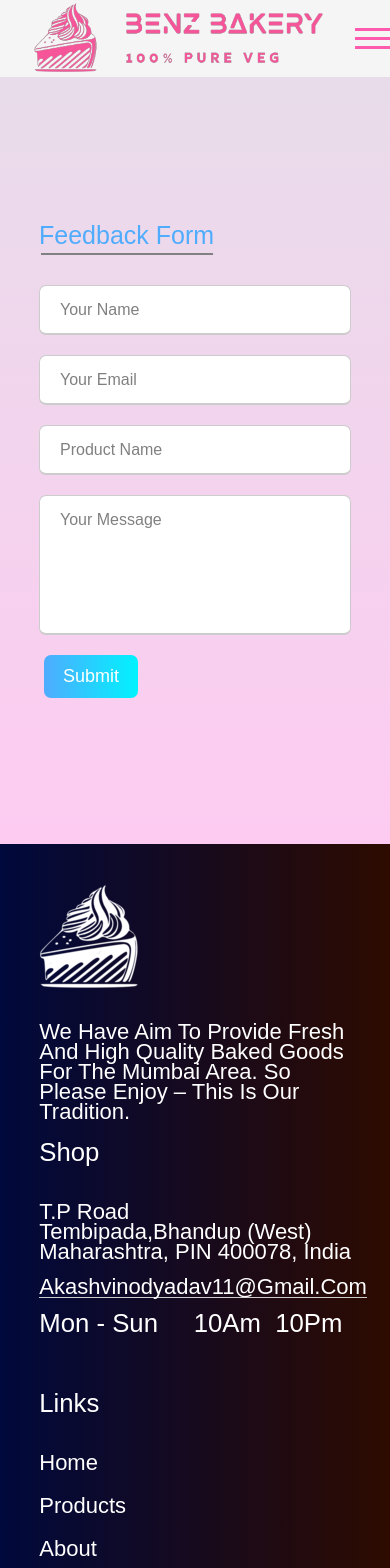
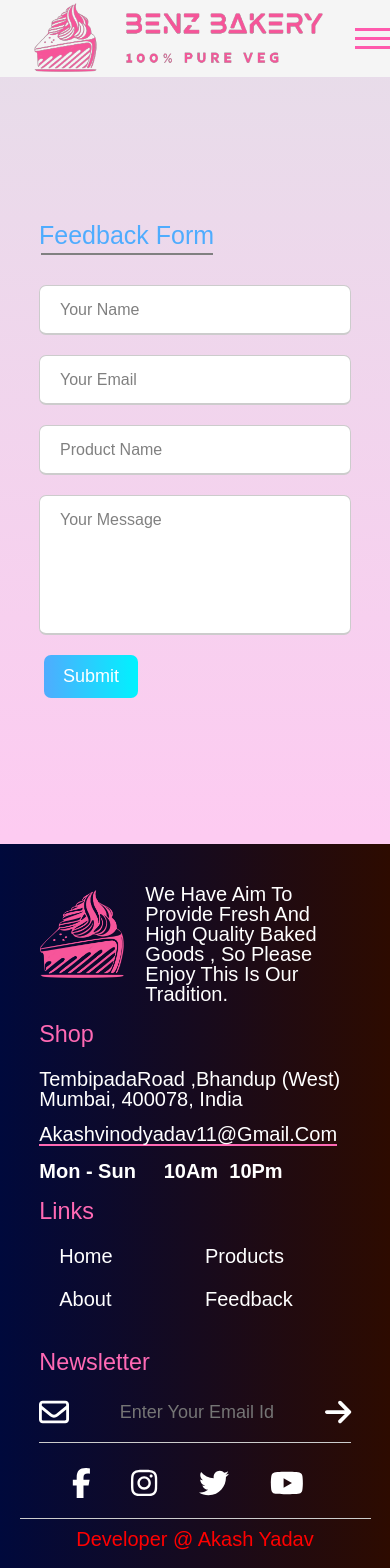
Before and after one commit to akashyadav2000/benzbakery-web-app, a React (Vite) app: page /benzbakery-web-app/Feedback in a window 390 px wide. Shown: the top 1568 px of the page. Built offline with nearby package versions, Linux system fonts and the light colour scheme; a web font is replaced by a local one.

Commit message:
Footer: fix all thing

```diff
--- a/src/components/Footer/Footer.css
+++ b/src/components/Footer/Footer.css
@@ -33,15 +33,16 @@ footer {
 
 
   .foot-col .f-logo {
-      /* width: 6rem;
+      width: 6rem;
   height: 6rem;
   object-fit: cover;
-  object-position: 2px; */
-      margin-bottom: 30px;
+  margin-bottom: 20px;
+  margin-right: 20px;
   }
 
   .foot-col h3 {
-      font-weight: 400;
+    color: hotpink;
+      font-weight: 500;
       width: fit-content;
       margin-bottom: 40px;
       position: relative;
@@ -49,7 +50,7 @@ footer {
 
 .email-id {
   width: fit-content;
-  border-bottom: 1px solid #ccc;
+  border-bottom: 2px solid hotpink;
   margin: 15px 0;
   font-weight: 500;
 }
@@ -128,13 +129,11 @@ color: #ff1a1a;
       }
 
       .social-icons{
-        margin-bottom: 20px;
-        margin-top: -20px;
-        margin-left: -13px;
-        width: 100%;
+        display: flex;
+        justify-content:space-evenly;
       }
 
-.social-icons .iconic a {
+.link1, .link2, .link3, .link4 {
   margin-right:15px;
   /* width: 50px;
   height: 50px; */
@@ -150,22 +149,23 @@ color: #ff1a1a;
   /* margin-bottom:50px; */
 }
 
-.iconic a:nth-child(1):hover {
+
+.link1:hover {
   color: #0055ff;
   box-shadow: 0 0 15px #0055ff;
 }
 
-.iconic a:nth-child(2):hover {
+.link2:hover {
   color: #e23670;
   box-shadow: 0 0 15px #E1306C;
 }
 
-.iconic a:nth-child(3):hover {
+.link3:hover {
   color: #26a4f2;
   box-shadow: 0 0 15px #1DA1F2;
 }
 
-.iconic a:nth-child(4):hover {
+.link4:hover {
   color: #ff1a1a;
   box-shadow: 0 0 15px #ff0000;
 }
@@ -222,7 +222,7 @@ hr {
   }
 
   .newsletter input {
-      font-size: small;
+      font-size: 18px;
       width: 200px;
   }
 
@@ -244,8 +244,47 @@ hr {
       .foot-col:nth-child(3) {
           flex-basis: 100%;
       }
+}
 
-      .social-icons .iconic a {
-        font-size: 32px;
-      }
+@media (max-width:1379px) {
+  .social-icons{
+    margin-bottom: 20px;
+    margin-top: -25px;
+  }
 }
+
+
+@media (max-width:440px) {
+footer {
+  font-size: 20px;
+}
+.foot-col h3 {
+  margin-bottom: 25px;
+}
+ul{
+  display: flex;
+  flex-wrap: wrap;
+  margin-left: 20px;
+}
+ul li{
+  width: 50%;
+}
+.social-icons .iconic a {
+  font-size: 30px;
+}
+}
+
+@media (max-width:768px) {
+  ul{
+    display: flex;
+    flex-wrap: wrap;
+    margin-left: 20px;
+  }
+  ul li{
+    width: 50%;
+  }
+  .foot-col-image{
+    display: flex;
+    align-items: center;
+  }
+  }
--- a/src/components/Footer/Footer.jsx
+++ b/src/components/Footer/Footer.jsx
@@ -13,12 +13,11 @@ function Footer() {
 
         <div className="foot-row">
 
-          <div className="foot-col">
+          <div className="foot-col foot-col-image">
 
-            <img src="./Images/Benz_footer_Logo.png" className="f-logo" alt="Cakef-logo" />
+            <img src="./Images/pink.png" className="f-logo" alt="Cakef-logo" />
             <p>
-
-              We have aim to provide fresh and high quality baked goods for the Mumbai area. So please enjoy – this is our tradition.
+              We have aim to provide fresh and high quality baked goods , So please enjoy this is our tradition.
             </p>
           </div>
 
@@ -26,11 +25,10 @@ function Footer() {
             <h3>Shop
               <div className="underline"><span></span></div>
             </h3>
-            <p>T.P Road</p>
-            <p>Tembipada,Bhandup (West)</p>
-            <p>Maharashtra, PIN 400078, India</p>
+            <p>TembipadaRoad ,Bhandup (West)
+              Mumbai, 400078, India</p>
             <p className="email-id">Akashvinodyadav11@gmail.com</p>
-            <h3> Mon - Sun &nbsp; &nbsp;   10Am &nbsp;10Pm</h3>
+            <h4> Mon - Sun &nbsp; &nbsp;   10Am &nbsp;10Pm</h4>
           </div>
 
           <div className="foot-col">
@@ -64,13 +62,13 @@ function Footer() {
             <div className="social-icons">
 
               <div className="iconic">
-                <Link to="https://www.facebook.com/" className="">
+                <Link to="https://www.facebook.com/" className="link1">
                   <FontAwesomeIcon icon={faFacebookF} /></Link>
-                <Link to="https://www.instagram.com/" className="">
+                <Link to="https://www.instagram.com/" className="link2">
                   <FontAwesomeIcon icon={faInstagram} /></Link>
-                <Link to="https://www.twitter.com/" className="">
+                <Link to="https://www.twitter.com/" className="link3">
                   <FontAwesomeIcon icon={faTwitter} /></Link>
-                <Link to="https://www.youtube.com/" className="">
+                <Link to="https://www.youtube.com/" className="link4">
                   <FontAwesomeIcon icon={faYoutube} /></Link>
               </div>
 
```
